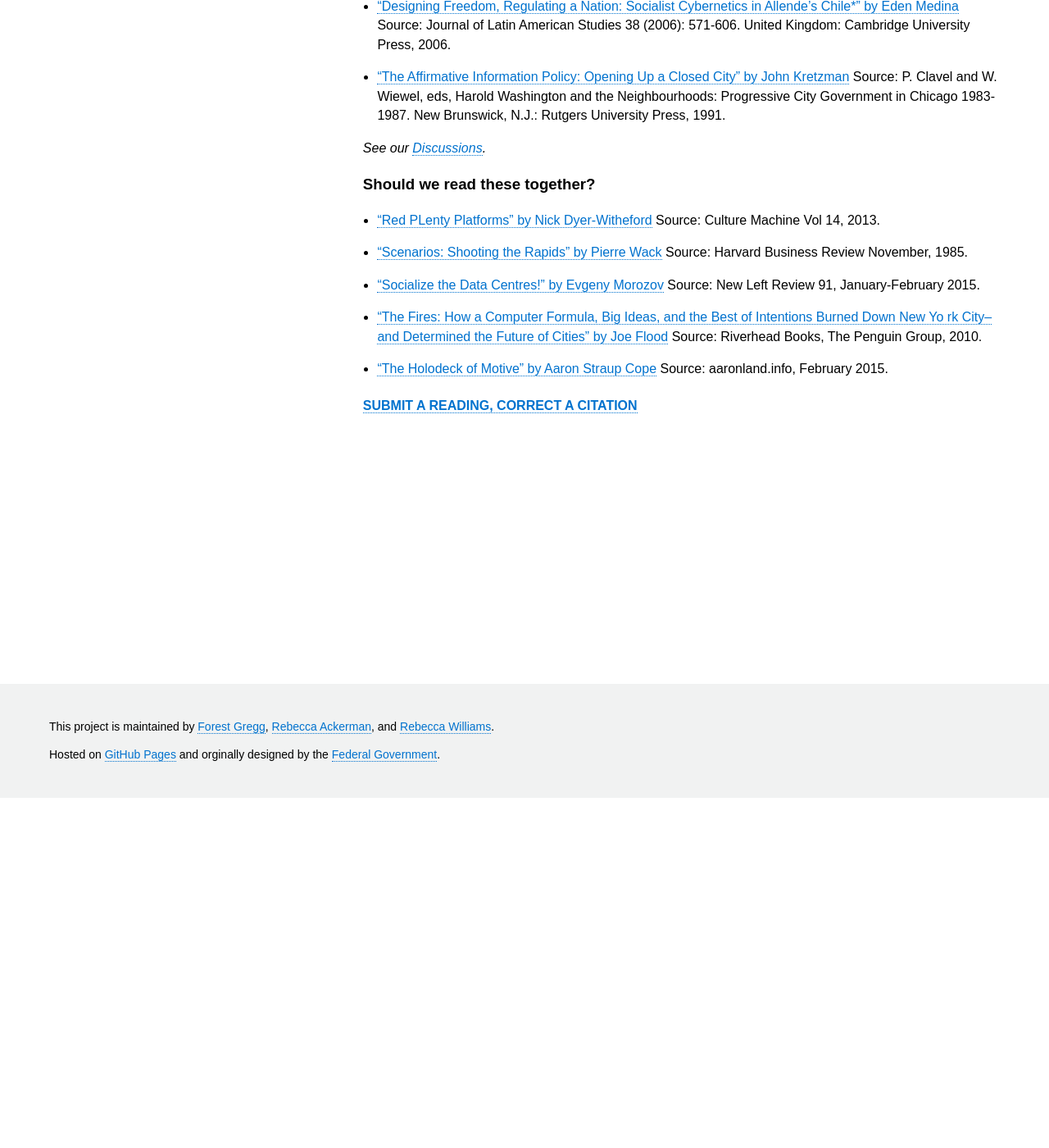
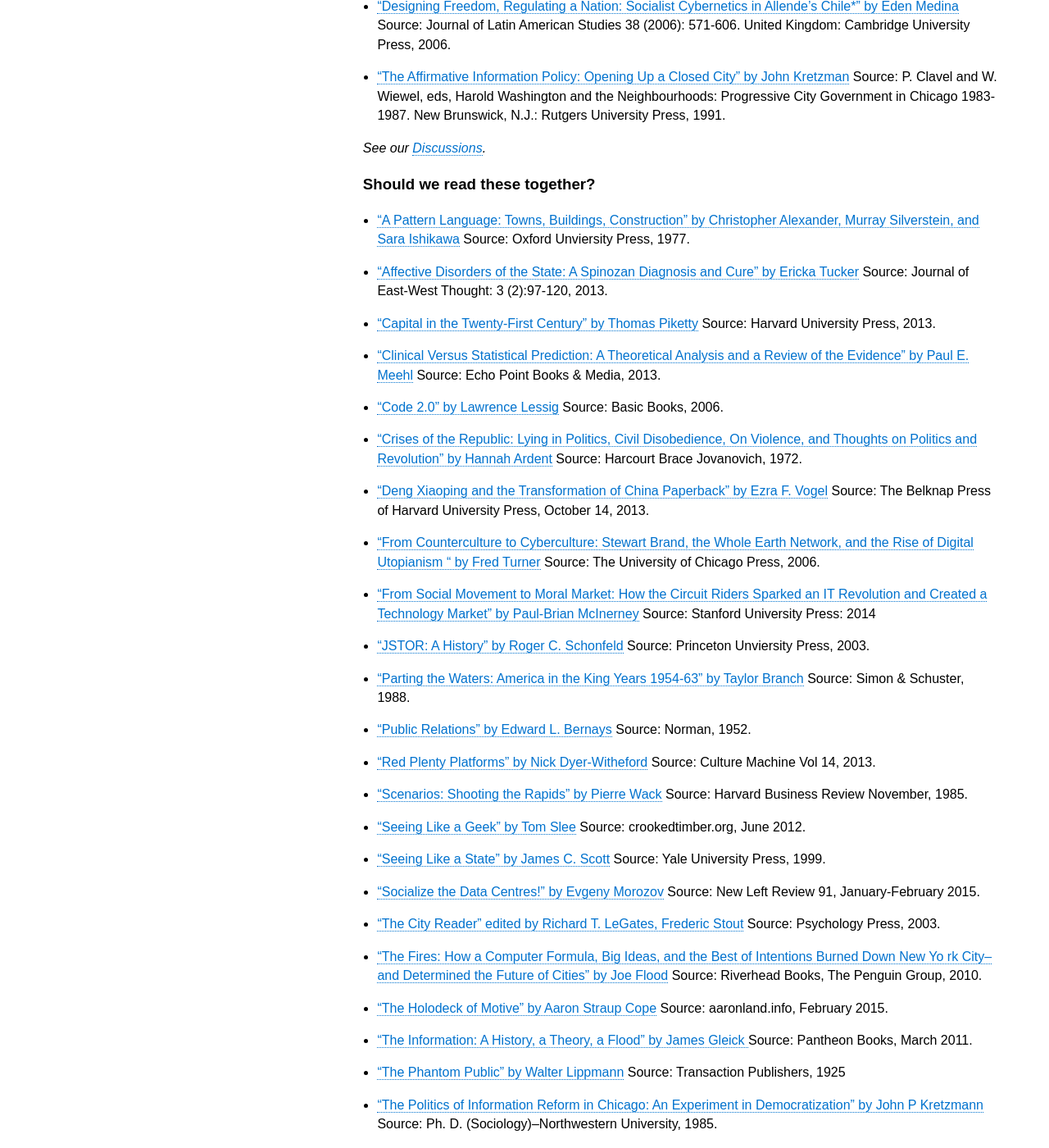
Before and after one commit to rebeccawilliams/bookclub, a Jekyll site: the page built from readinglist.md, in a window 1280 px wide and 1400 px high, scrolled down 427 px. Shown: the whole window at 82% size. Built offline with Jekyll 4.4.1, drawn with Linux system fonts in a browser that asks for light colours; some of the changed text lies outside the part shown.

Commit message:
Update readinglist.md

```diff
--- a/readinglist.md
+++ b/readinglist.md
@@ -16,10 +16,39 @@
 
 ### Should we read these together?
 
-- ["Red PLenty Platforms" by Nick Dyer-Witheford](http://www.culturemachine.net/index.php/cm/article/view/511/526) Source: Culture Machine Vol 14, 2013.
+- ["A Pattern Language: Towns, Buildings, Construction" by Christopher Alexander, Murray Silverstein, and Sara Ishikawa](https://en.wikipedia.org/wiki/A_Pattern_Language) Source: Oxford Unviersity Press, 1977.
+- ["Affective Disorders of the State: A Spinozan Diagnosis and Cure" by Ericka Tucker](http://www.cpp.edu/~jet/Documents/JET/Jet7/Tucker97-119.pdf) Source: Journal of East-West Thought: 3 (2):97-120, 2013.
+- ["Capital in the Twenty-First Century" by Thomas Piketty](https://en.wikipedia.org/wiki/Capital_in_the_Twenty-First_Century) Source: Harvard University Press, 2013.
+- ["Clinical Versus Statistical Prediction: A Theoretical Analysis and a Review of the Evidence" by Paul E. Meehl](http://www.amazon.com/Clinical-Versus-Statistical-Prediction-Theoretical/dp/0963878492) Source: Echo Point Books & Media, 2013.
+- ["Code 2.0" by Lawrence Lessig](http://www.codev2.cc/download+remix/Lessig-Codev2.pdf) Source: Basic Books, 2006.
+- ["Crises of the Republic: Lying in Politics, Civil Disobedience, On Violence, and Thoughts on Politics and Revolution" by Hannah Ardent]() Source: Harcourt Brace Jovanovich, 1972.
+- ["Deng Xiaoping and the Transformation of China Paperback" by Ezra F. Vogel](http://www.amazon.com/Deng-Xiaoping-Transformation-China-Vogel/dp/0674725867) Source: The Belknap Press of Harvard University Press, October 14, 2013.
+- ["From Counterculture to Cyberculture: Stewart Brand, the Whole Earth Network, and the Rise of Digital Utopianism " by Fred Turner](http://www.press.uchicago.edu/ucp/books/book/chicago/F/bo3773600.html) Source: The University of Chicago Press, 2006.
+- ["From Social Movement to Moral Market: How the Circuit Riders Sparked an IT Revolution and Created a Technology Market" by Paul-Brian McInerney](http://www.sup.org/books/title/?id=11113) Source: Stanford University Press: 2014
+- ["JSTOR: A History" by Roger C. Schonfeld](http://press.princeton.edu/titles/7678.html) Source: Princeton Unviersity Press, 2003.
+- ["Parting the Waters: America in the King Years 1954-63" by Taylor Branch](https://en.wikipedia.org/wiki/America_in_the_King_Years) Source: Simon & Schuster, 1988.
+- ["Public Relations" by Edward L. Bernays](http://www.amazon.com/Public-Relations-Edward-L-Bernays/dp/0806114576) Source: Norman, 1952.
+- ["Red Plenty Platforms" by Nick Dyer-Witheford](http://www.culturemachine.net/index.php/cm/article/view/511/526) Source: Culture Machine Vol 14, 2013.
 - ["Scenarios: Shooting the Rapids" by Pierre Wack](https://hbr.org/1985/11/scenarios-shooting-the-rapids/ar/1) Source: Harvard Business Review November, 1985.
+- ["Seeing Like a Geek" by Tom Slee](http://crookedtimber.org/2012/06/25/seeing-like-a-geek/) Source: crookedtimber.org, June 2012.
+- ["Seeing Like a State" by James C. Scott](http://yalepress.yale.edu/book.asp?isbn=9780300078152) Source: Yale University Press, 1999.
 - ["Socialize the Data Centres!" by Evgeny Morozov](http://newleftreview.org/II/91/evgeny-morozov-socialize-the-data-centres) Source: New Left Review 91, January-February 2015.
+- ["The City Reader" edited by Richard T. LeGates, Frederic Stout](https://books.google.com/books/about/The_City_Reader.html?id=xIBkX8edoewC) Source: Psychology Press, 2003.
 - ["The Fires: How a Computer Formula, Big Ideas, and the Best of Intentions Burned Down New Yo rk City--and Determined the Future of Cities" by Joe Flood](http://joe-flood.com/aboutthefires/) Source: Riverhead Books, The Penguin Group, 2010.
 - ["The Holodeck of Motive" by Aaron Straup Cope](http://www.aaronland.info/weblog/2015/02/24/effort/) Source: aaronland.info, February 2015.
+- ["The Information: A History, a Theory, a Flood" by James Gleick ](https://en.wikipedia.org/wiki/The_Information:_A_History,_a_Theory,_a_Flood) Source: Pantheon Books, March 2011.
+- ["The Phantom Public" by Walter Lippmann](https://en.wikipedia.org/wiki/The_Phantom_Public) Source: Transaction Publishers, 1925
+- ["The Politics of Information Reform in Chicago: An Experiment in Democratization" by John P Kretzmann](https://www.worldcat.org/title/politics-of-information-reform-in-chicago-an-experiment-in-democratization/oclc/14881489) Source: Ph. D. (Sociology)--Northwestern University, 1985.
+- ["The Public and its Problems" by John Dewey](https://en.wikipedia.org/wiki/The_Public_and_its_Problems) Source: Henry Holt and Company, 1927.
+- Some things about information systems within corporations, maybe something about Toyota and Walmart
+- Some things about modern public relations
+- Some things about the Rand Corporation
+- Some things about Herman Kahn and early Hudson Institute
+- Some smart things about microtargeting in commercial marketing and political campaigns
+- Some things about opposition research, how-tos
+- Some smart things about CompStat, already read some terrible things
+- Some things about Estonia
+- Some things about IBM and the Holocaust
+- Some things about Dewey
 
 #### [Submit a Reading, Correct a Citation](https://github.com/rebeccawilliams/bookclub/blob/gh-pages/readinglist.md)
```
